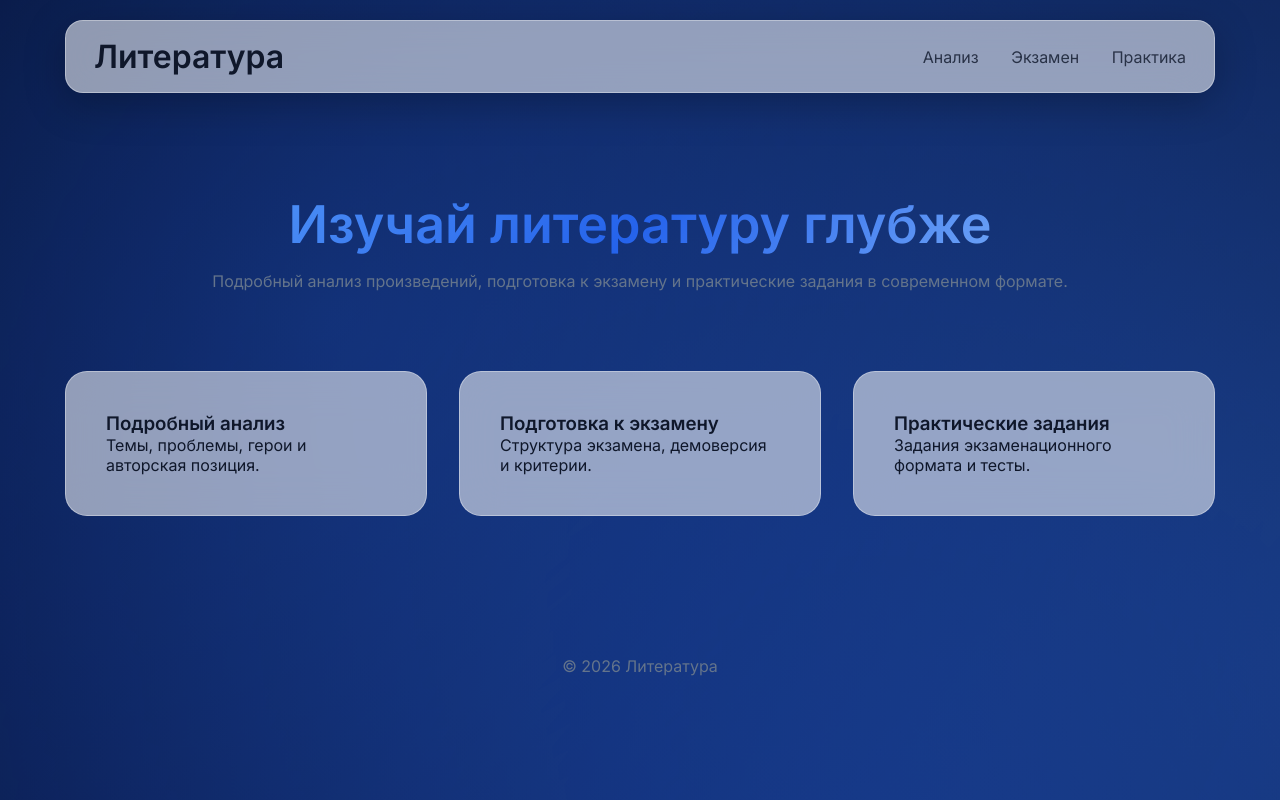
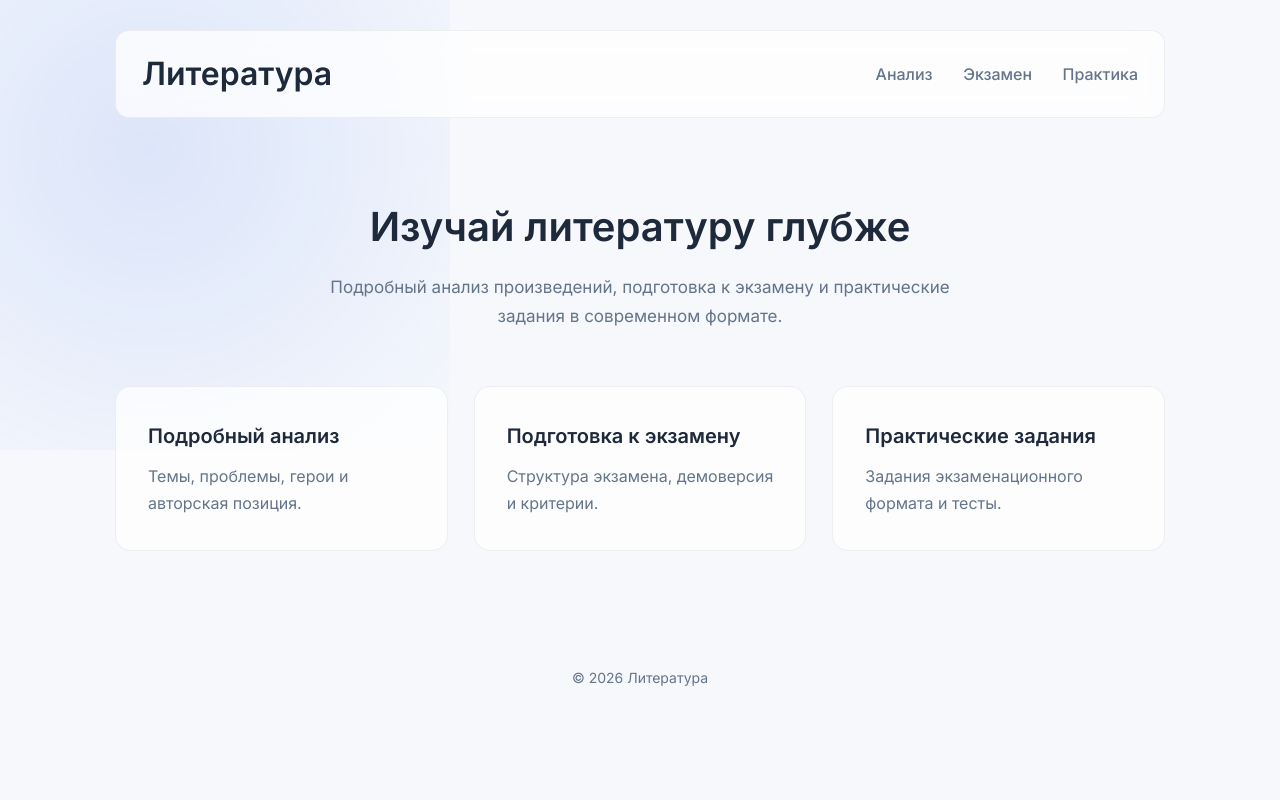
Before and after one commit to ekomarov15/ekomarov15.github.io, a PHP site: page / in a window 1280 px wide. Run offline with PHP 8.4, Linux system fonts and the light colour scheme.

Commit message:
Update style.css

```diff
--- a/style.css
+++ b/style.css
@@ -11,30 +11,36 @@ text-decoration:none;
 color:inherit;
 }
 
-/* ================= VARIABLES ================= */
+/* ================= THEME ================= */
 
 :root{
 
---text-main:#0f172a;
+--bg-main:#f6f8fc;
+--bg-soft:#ffffff;
+
+--text-main:#1e293b;
 --text-secondary:#64748b;
 
---glass-bg:rgba(255,255,255,0.55);
---glass-border:rgba(255,255,255,0.35);
+--glass-bg:rgba(255,255,255,0.75);
+--glass-border:rgba(0,0,0,0.06);
 
 --accent:#2563eb;
 --accent-light:#60a5fa;
 }
 
-/* DARK MODE */
+/* ===== LIGHT DARK MODE (мягкий) ===== */
 
 @media (prefers-color-scheme:dark){
 
 :root{
+--bg-main:#0f172a;
+--bg-soft:#111827;
+
 --text-main:#f1f5f9;
 --text-secondary:#94a3b8;
 
---glass-bg:rgba(15,23,42,0.55);
---glass-border:rgba(255,255,255,0.08);
+--glass-bg:rgba(30,41,59,0.7);
+--glass-border:rgba(255,255,255,0.06);
 }
 }
 
@@ -42,63 +48,43 @@ color:inherit;
 
 body{
 font-family:'Inter',sans-serif;
+background:var(--bg-main);
 color:var(--text-main);
+line-height:1.7;
 min-height:100vh;
-overflow-x:hidden;
-background:#020617;
 }
 
-/* ===== ANIMATED BACKGROUND ===== */
+/* мягкий фон */
 
 body::before{
 content:"";
 position:fixed;
-width:140%;
-height:140%;
-
+width:600px;
+height:600px;
 background:
-radial-gradient(circle at 20% 30%,#2563eb55,transparent),
-radial-gradient(circle at 80% 60%,#3b82f655,transparent),
-radial-gradient(circle at 50% 90%,#1d4ed855,transparent);
-
-animation:bgMove 18s infinite alternate ease-in-out;
-z-index:-2;
-}
-
-@keyframes bgMove{
-0%{transform:translate(0,0);}
-100%{transform:translate(-80px,-60px);}
-}
-
-/* ================= CURSOR GLOW ================= */
-
-.cursor-glow{
-position:fixed;
-width:300px;
-height:300px;
-border-radius:50%;
-pointer-events:none;
-background:radial-gradient(circle,
-rgba(59,130,246,.25),
-transparent 70%);
-transform:translate(-50%,-50%);
+radial-gradient(circle,
+rgba(37,99,235,0.12),
+transparent);
+top:-150px;
+left:-150px;
 z-index:-1;
 }
 
 /* ================= CONTAINER ================= */
 
 .container{
-width:90%;
-max-width:1150px;
+width:92%;
+max-width:1050px;
 margin:auto;
 }
 
-/* ================= FLOATING NAVBAR ================= */
+/* ================= HEADER ================= */
 
 .header{
 position:sticky;
-top:20px;
+top:15px;
 z-index:100;
+padding-top:15px;
 }
 
 .header .container{
@@ -107,54 +93,50 @@ display:flex;
 justify-content:space-between;
 align-items:center;
 
-padding:16px 28px;
+padding:16px 26px;
 
-border-radius:18px;
+border-radius:14px;
 
-backdrop-filter:blur(20px);
 background:var(--glass-bg);
+backdrop-filter:blur(14px);
+
 border:1px solid var(--glass-border);
-
-box-shadow:
-0 10px 40px rgba(0,0,0,.25);
 }
 
+/* NAV */
+
 nav a{
-margin-left:28px;
-opacity:.8;
-transition:.3s;
+margin-left:26px;
+font-weight:500;
+color:var(--text-secondary);
+transition:.25s;
 }
 
 nav a:hover{
-opacity:1;
-color:var(--accent-light);
+color:var(--accent);
 }
 
 /* ================= HERO ================= */
 
 .hero{
 text-align:center;
-padding:120px 0 80px;
-animation:fadeUp 1s ease forwards;
+padding:90px 0 55px;
+animation:fadeUp .8s ease;
 }
 
 .hero h2{
-font-size:52px;
+font-size:40px;
 font-weight:600;
+margin-bottom:12px;
 
-background:
-linear-gradient(135deg,
-#60a5fa,
-#2563eb,
-#93c5fd);
-
--webkit-background-clip:text;
-color:transparent;
+color:var(--text-main);
 }
 
 .hero p{
-margin-top:15px;
 color:var(--text-secondary);
+max-width:620px;
+margin:auto;
+font-size:17px;
 }
 
 /* ================= CARDS ================= */
@@ -162,120 +144,82 @@ color:var(--text-secondary);
 .cards{
 display:grid;
 grid-template-columns:
-repeat(auto-fit,minmax(260px,1fr));
-gap:32px;
-padding-bottom:100px;
+repeat(auto-fit,minmax(270px,1fr));
+gap:26px;
+padding-bottom:80px;
 }
 
-/* GLASS CARD */
+/* CARD */
 
 .card{
 
-position:relative;
-overflow:hidden;
-
-padding:40px;
-border-radius:22px;
-
-backdrop-filter:blur(22px);
 background:var(--glass-bg);
 border:1px solid var(--glass-border);
 
-transition:.4s;
+border-radius:16px;
+padding:32px;
 
-opacity:0;
-transform:translateY(40px);
-animation:fadeUp .8s forwards;
-}
+transition:.3s;
 
-.card:nth-child(2){animation-delay:.2s;}
-.card:nth-child(3){animation-delay:.4s;}
-
-.card::after{
-content:"";
-position:absolute;
-inset:0;
-background:
-linear-gradient(120deg,
-transparent,
-rgba(255,255,255,.15),
-transparent);
-opacity:0;
-transition:.4s;
-}
-
-.card:hover::after{
-opacity:1;
+animation:fadeUp .8s ease forwards;
 }
 
 .card:hover{
-transform:translateY(-14px) scale(1.02);
+transform:translateY(-6px);
 box-shadow:
-0 30px 70px rgba(37,99,235,.25);
+0 12px 28px rgba(0,0,0,.08);
 }
 
-/* ================= ULTRA BUTTON ================= */
+.card h3{
+margin-bottom:10px;
+font-size:20px;
+}
+
+.card p{
+color:var(--text-secondary);
+}
+
+/* ================= BUTTON ================= */
 
 .btn{
 
-display:inline-flex;
-align-items:center;
-justify-content:center;
+display:inline-block;
+margin-top:20px;
 
-margin-top:24px;
-padding:14px 30px;
-
-border-radius:16px;
+padding:12px 24px;
+border-radius:10px;
 
 font-weight:500;
+font-size:15px;
+
 color:white;
 
-background:
-linear-gradient(135deg,
-#2563eb,
-#60a5fa);
+background:var(--accent);
 
-transition:.35s;
-position:relative;
-overflow:hidden;
+transition:.25s;
 
 box-shadow:
-0 10px 30px rgba(37,99,235,.45);
-}
-
-/* magnetic shine */
-
-.btn::before{
-content:"";
-position:absolute;
-width:150%;
-height:150%;
-background:
-radial-gradient(circle,
-rgba(255,255,255,.4),
-transparent 60%);
-top:var(--y);
-left:var(--x);
-transform:translate(-50%,-50%);
-opacity:0;
-transition:.3s;
-}
-
-.btn:hover::before{
-opacity:1;
+0 6px 14px rgba(37,99,235,.25);
 }
 
 .btn:hover{
-transform:translateY(-4px) scale(1.05);
+background:var(--accent-light);
+transform:translateY(-2px);
 box-shadow:
-0 20px 50px rgba(37,99,235,.6);
+0 10px 22px rgba(37,99,235,.3);
 }
+
+.btn:active{
+transform:scale(.97);
+}
+
 /* ================= FOOTER ================= */
 
 footer{
 text-align:center;
-padding:40px;
+padding:35px;
 color:var(--text-secondary);
+font-size:14px;
 }
 
 /* ================= ANIMATION ================= */
@@ -283,13 +227,10 @@ color:var(--text-secondary);
 @keyframes fadeUp{
 from{
 opacity:0;
-transform:translateY(40px);
+transform:translateY(25px);
 }
 to{
 opacity:1;
 transform:translateY(0);
 }
 }
-.btn:active{
-transform:scale(.95);
-}
```
